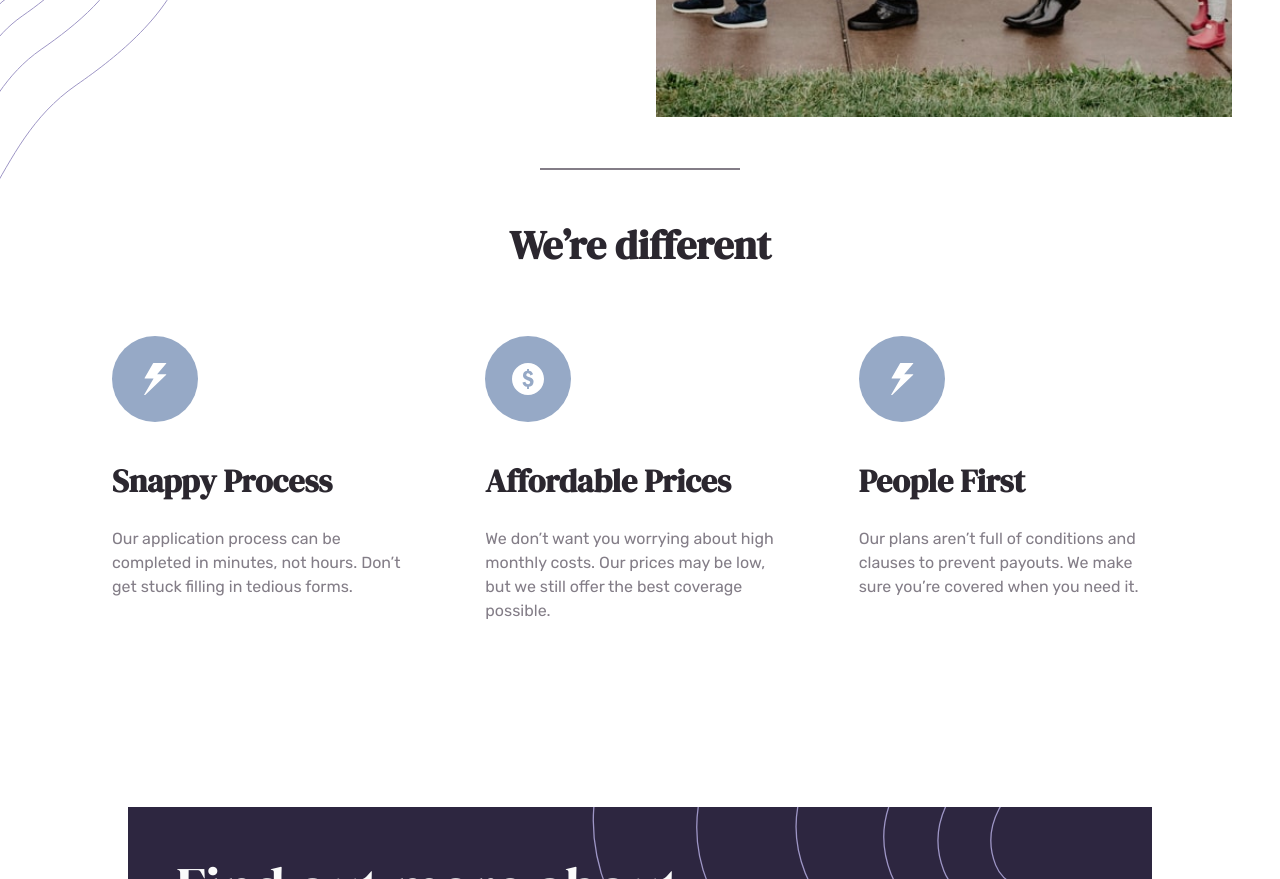
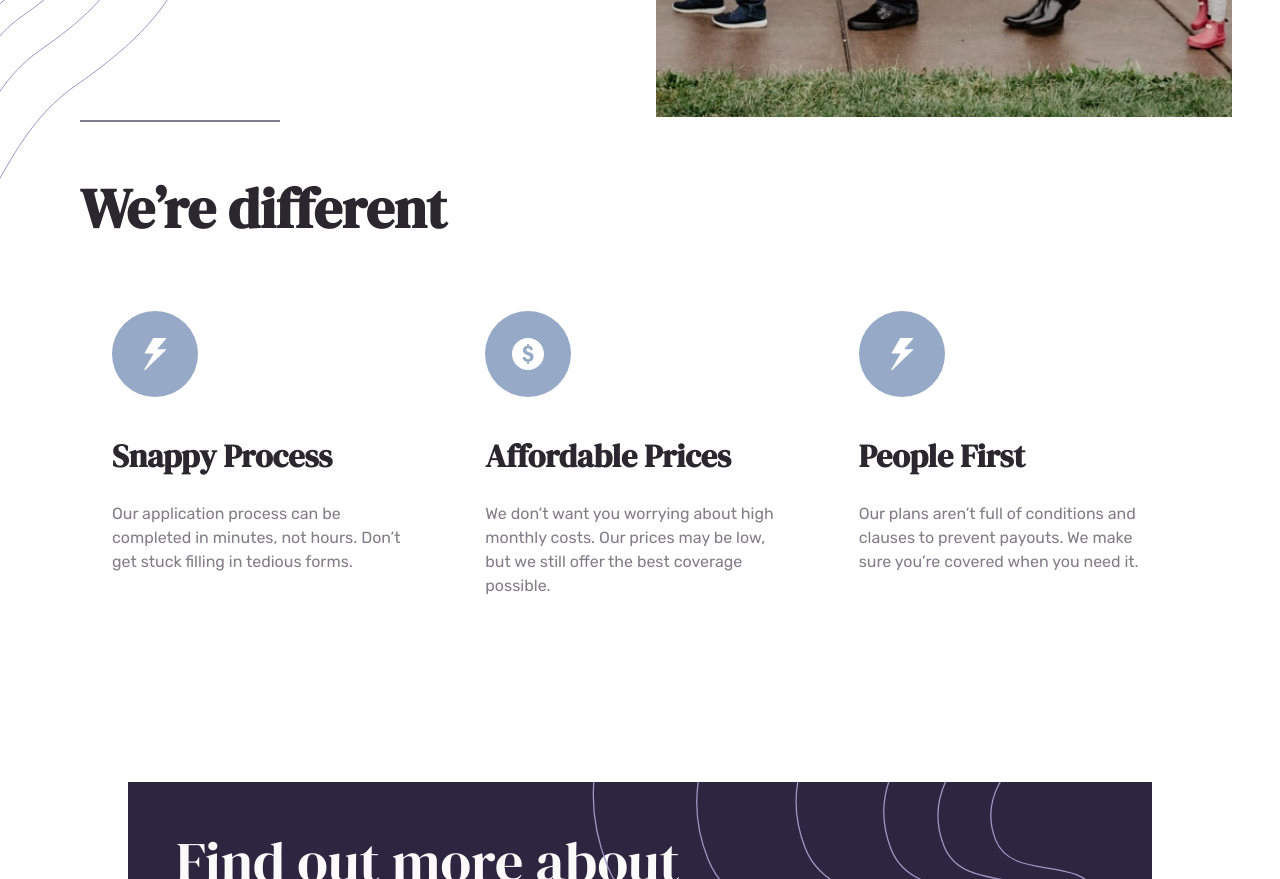
Before and after one commit to DanielOmehe/insure-landing-page, a plain HTML site: page index.html in a window 1280 px wide. Shown: the part 760-1639 px from the top of the page. Drawn offline with Linux system fonts and the light colour scheme; a web font is replaced by a local one.

Commit message:
Update index.css

```diff
--- a/index.css
+++ b/index.css
@@ -438,17 +438,12 @@
   }
 
   .landing-different-section {
-    text-align: center;
     padding: 0 5rem;
     margin-top: 9rem;
   }
 
-  .line {
-    margin: 0 auto;
-  }
-
   .section-heading {
-    font-size: 2.5rem;
+    font-size: 3.5rem;
     margin-bottom: 2rem;
   }
 
@@ -585,18 +580,12 @@
   }
 
   .landing-different-section {
-    text-align: center;
     padding: 0 5rem;
-    margin-top: 12rem;
-
-  }
-
-  .line {
-    margin: 0 auto;
+    margin-top: 9rem;
   }
 
   .section-heading {
-    font-size: 2.5rem;
+    font-size: 3.5rem;
     margin-bottom: 2rem;
   }
 
```
